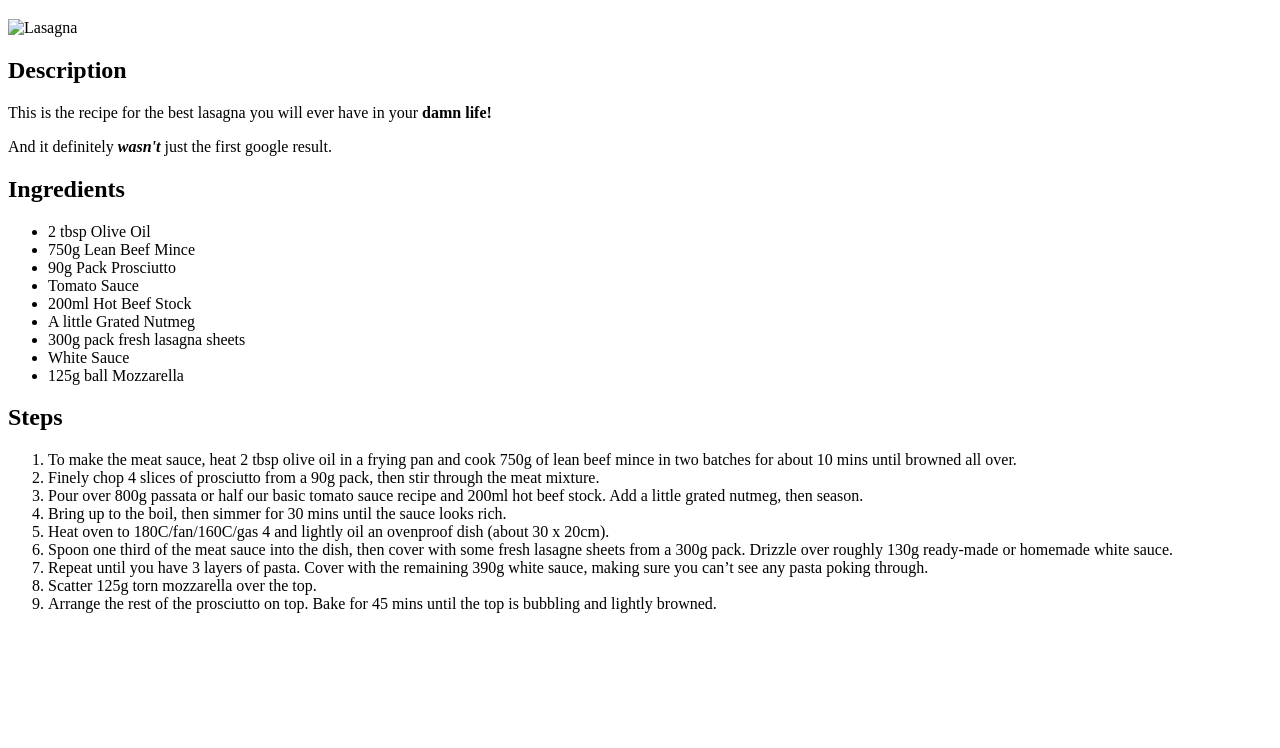
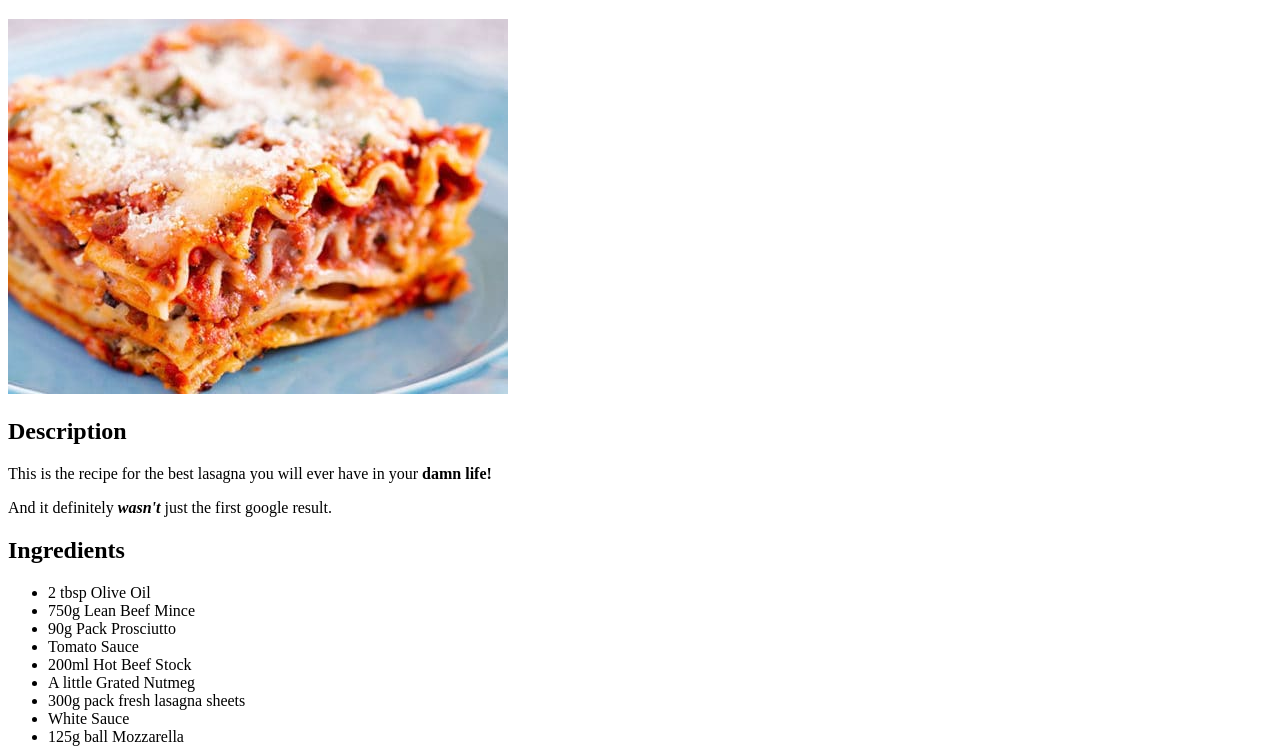
Before and after one commit to dave-hickman/odin-recipes, a plain HTML site: page recipes/lasagna.html in a window 1280 px wide. Shown: the part 61-809 px from the top of the page. Drawn offline with Linux system fonts and the light colour scheme.

Commit message:
Fix head image not working

```diff
--- a/recipes/lasagna.html
+++ b/recipes/lasagna.html
@@ -8,7 +8,7 @@
 </head>
 <body>
     <h1>How to Cook Lasagna!</h1>
-    <img src="..img/Best-Lasagna-550-500x375.jpeg" alt="Lasagna">
+    <img src="../img/Best-Lasagna-550-500x375.jpeg" alt="Lasagna">
     <h2>Description</h2>
     <p>This is the recipe for the best lasagna you will ever have in your <strong>damn life!</strong></p>
     <p>And it definitely <strong><em>wasn't</em></strong> just the first google result.</p>
```
